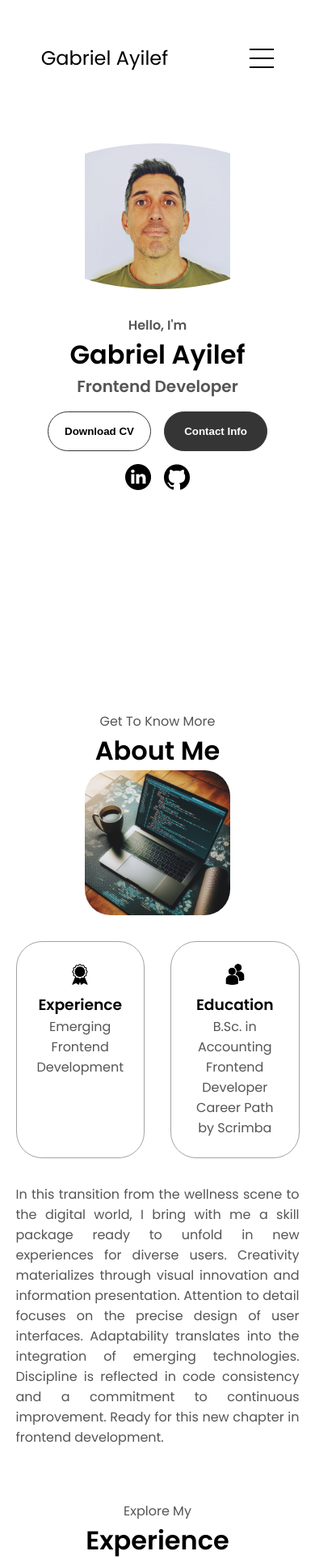
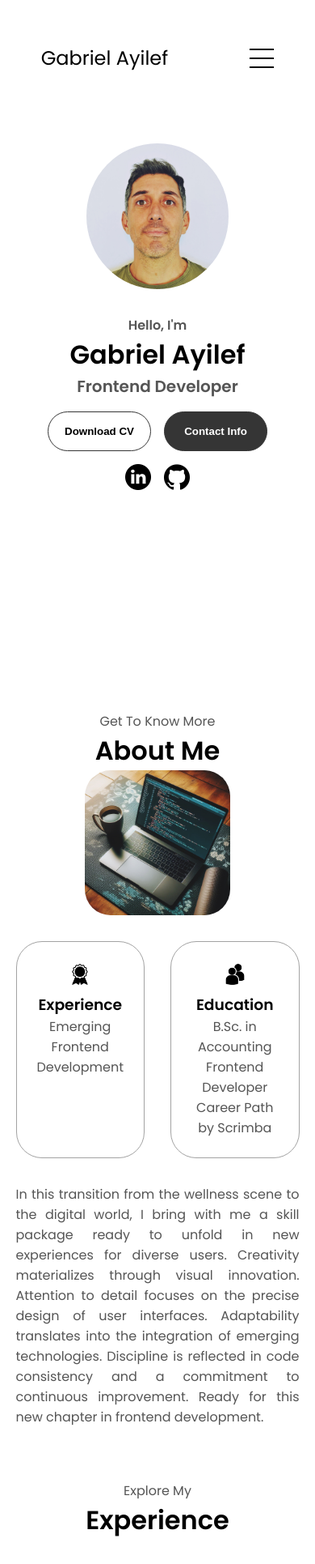
Before and after one commit to GabrielAyilef/portfolio-minimal, a plain HTML site: page index.html in a window 390 px wide. Shown: the top 1931 px of the page at 81% size. Drawn offline with Linux system fonts and the light colour scheme.

Commit message:
foto circular solucionada

```diff
--- a/index.html
+++ b/index.html
@@ -107,7 +107,7 @@
             <p>
               In this transition from the wellness scene to the digital world, I bring with me a skill
               package ready to unfold in new experiences for diverse users. Creativity materializes
-              through visual innovation and information presentation. Attention to detail focuses
+              through visual innovation. Attention to detail focuses
                on the precise design of user interfaces. Adaptability translates into the integration
                 of emerging technologies. Discipline is reflected in code consistency and a commitment
                  to continuous improvement. Ready for this new chapter in frontend development.
--- a/mediaqueries.css
+++ b/mediaqueries.css
@@ -93,9 +93,10 @@
     text-align: center;
   }
   .section__pic-container {
-    width: auto;
+    width: 50%;
     height: 46vw;
     justify-content: center;
+
     }
   .section__pic-container2 {
       width: auto;
```
